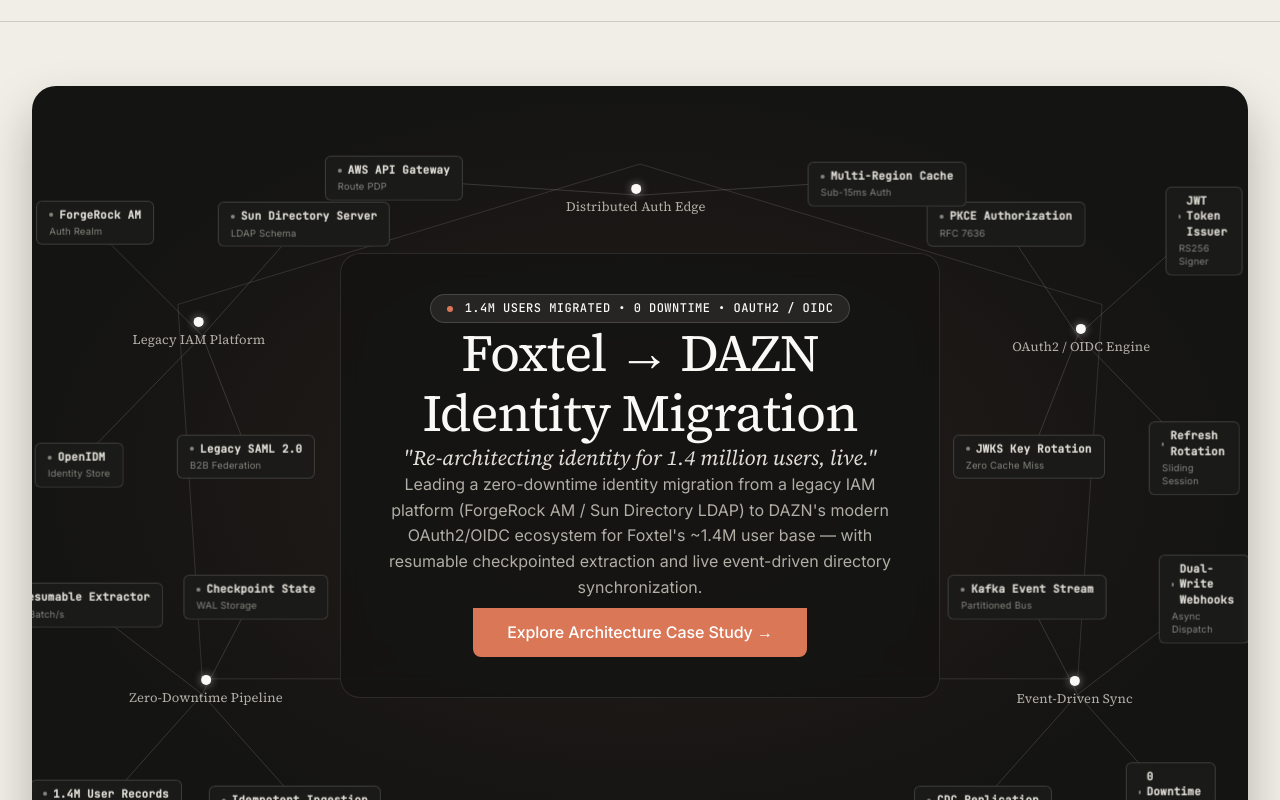
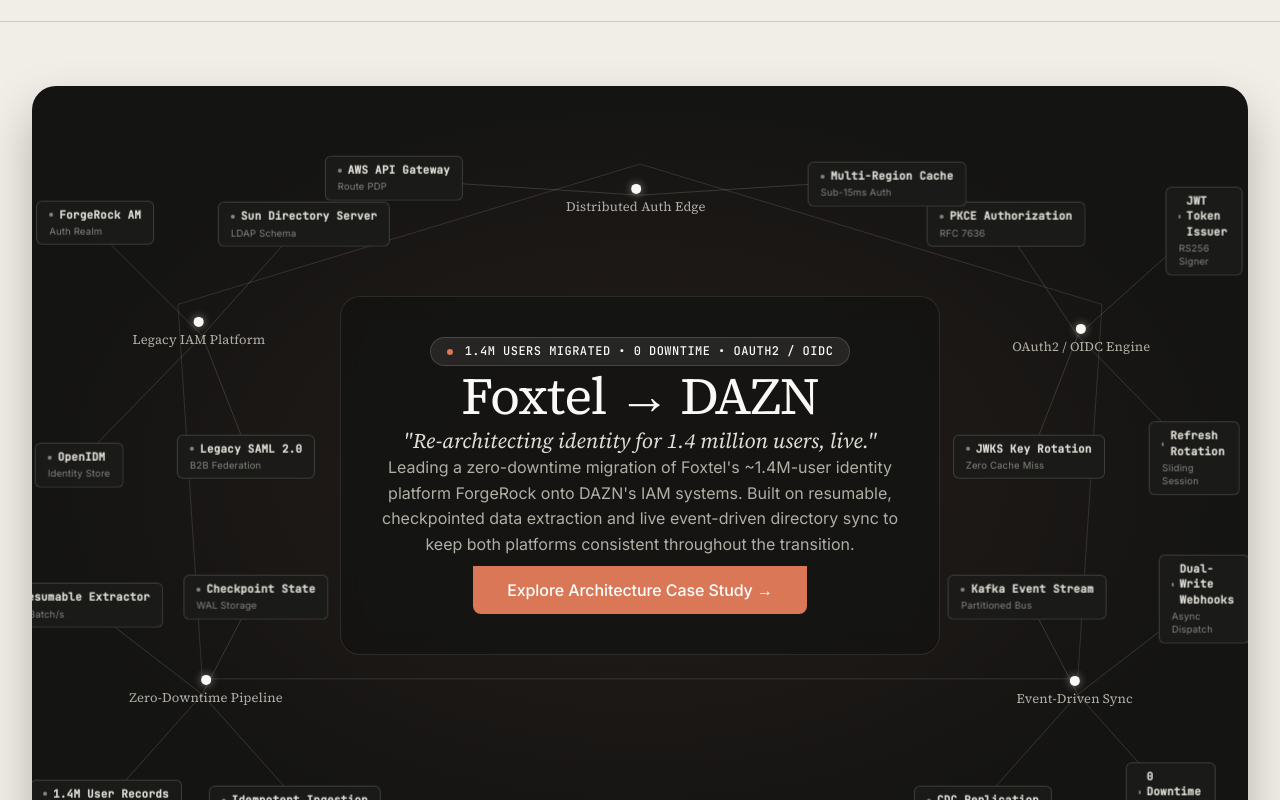
Before and after one commit to nawaz-sharif-codes/portfolio-nawaz, a React (Vite) app: page / in a window 1280 px wide. Shown: the part 453-1253 px from the top of the page. Built offline with nearby package versions, Linux system fonts and the light colour scheme; no server answers.

Commit message:
feat(phase5): rename project to 'Foxtel → DAZN', update featured body copy, wire Formspree endpoint xqpkezrr (#4)
Co-authored-by: Nawaz.Sharif <nawaz.sharif@gmail.com>

```diff
--- a/src/components/sections/ConstellationHero.tsx
+++ b/src/components/sections/ConstellationHero.tsx
@@ -409,7 +409,7 @@
                 margin: 0,
               }}
             >
-              Foxtel → DAZN Identity Migration
+              Foxtel → DAZN
             </h2>
 
             {/* Tagline / Subtitle */}
@@ -437,7 +437,7 @@
                 margin: 0,
               }}
             >
-              Leading a zero-downtime identity migration from a legacy IAM platform (ForgeRock AM / Sun Directory LDAP) to DAZN's modern OAuth2/OIDC ecosystem for Foxtel's ~1.4M user base — with resumable checkpointed extraction and live event-driven directory synchronization.
+              Leading a zero-downtime migration of Foxtel's ~1.4M-user identity platform ForgeRock onto DAZN's IAM systems. Built on resumable, checkpointed data extraction and live event-driven directory sync to keep both platforms consistent throughout the transition.
             </p>
 
             {/* Primary Action Button with Signature Bottom-Only Radius */}
--- a/src/components/ui/ContactModal.tsx
+++ b/src/components/ui/ContactModal.tsx
@@ -21,7 +21,7 @@
     import.meta.env.VITE_FORMSPREE_ENDPOINT ||
     (import.meta.env.VITE_FORMSPREE_ID
       ? `https://formspree.io/f/${import.meta.env.VITE_FORMSPREE_ID}`
-      : 'https://formspree.io/f/mqaeajob');
+      : 'https://formspree.io/f/xqpkezrr');
 
   useEffect(() => {
     const handleKeyDown = (e: KeyboardEvent) => {
--- a/src/data/projects.ts
+++ b/src/data/projects.ts
@@ -10,7 +10,7 @@
 export const CASE_STUDIES: Record<string, CaseStudy> = {
   'identity-migration': {
     slug: 'identity-migration',
-    title: 'Foxtel → DAZN Identity Migration',
+    title: 'Foxtel → DAZN',
     subtitle: 'Re-architecting identity for 1.4 million users, live.',
     context:
       "Following DAZN's acquisition of Foxtel, the two companies run separate identity platforms. This project maps Foxtel's existing IAM setup end to end and plans the migration path onto DAZN's own identity systems — starting with OAuth2 client flows and social login federation.",
```
Also changed, not shown: public/og-image.svg, 1 other file (tests, documents, lock files or other folders).
